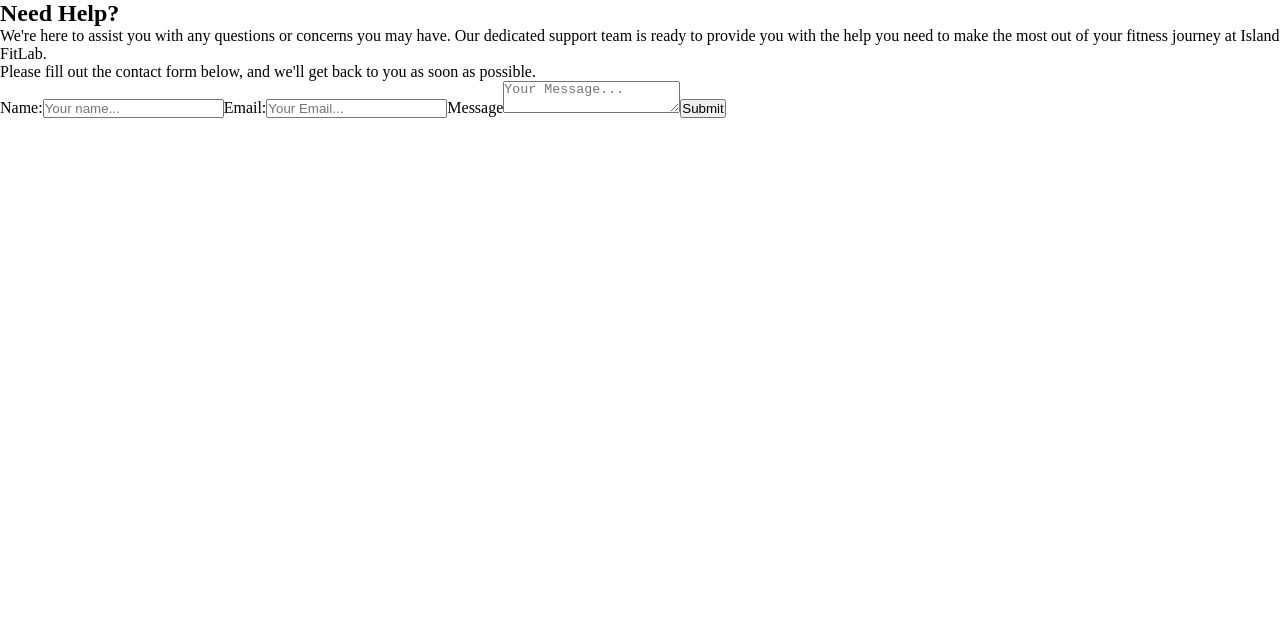
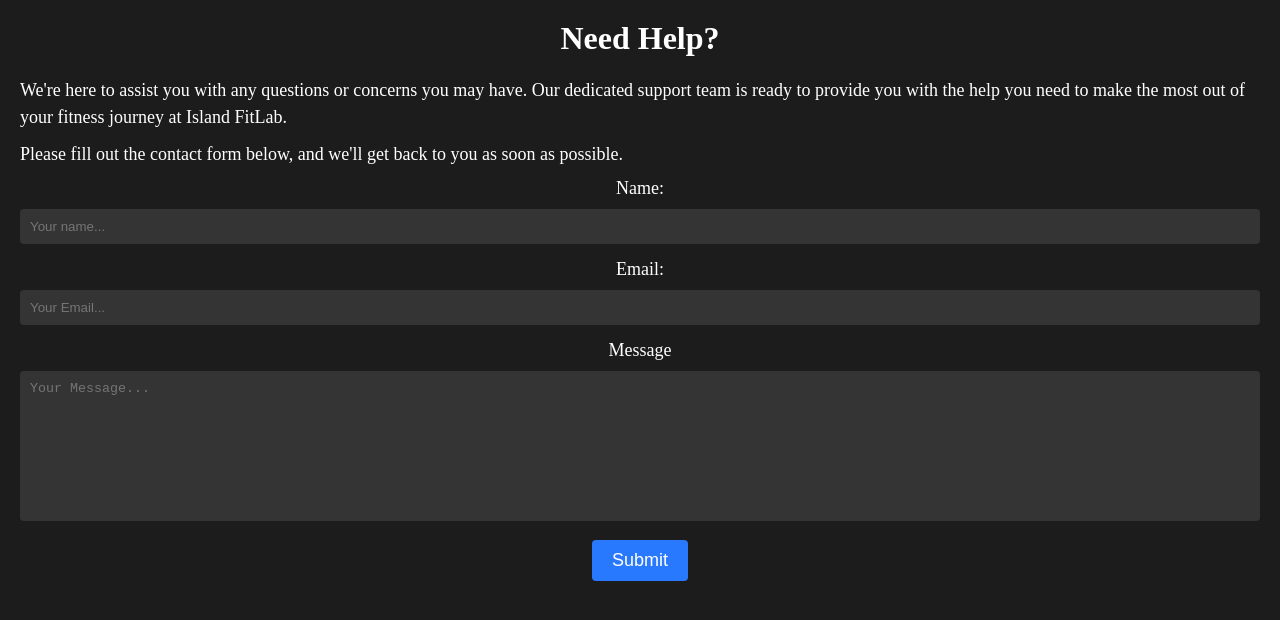
Before and after one commit to Pelani2/FitLab, a React (Create React App) app: page /needhelppage in a window 1280 px wide. Shown: the top 620 px of the page. Built offline with nearby package versions, Linux system fonts and the light colour scheme.

Commit message:
added styles for need help page

```diff
--- a/src/styles/NeedHelpPageStyles.css
+++ b/src/styles/NeedHelpPageStyles.css
@@ -0,0 +1,58 @@
+.need-help__container {
+    background-color: #1c1c1c;
+    color: #ffffff;
+    padding: 20px;
+    height: 100vh;
+}
+
+.need-help__container h2 {
+    font-size: 32px;
+    text-align: center;
+    margin-bottom: 20px;
+}
+
+.need-help__container p {
+    font-size: 18px;
+    line-height: 1.5;
+    margin-bottom: 10px;
+}
+
+.need-help__contact-form {
+    text-align: center;
+}
+
+.need-help__contact-form label {
+    display: block;
+    font-size: 18px;
+    margin-bottom: 10px;
+}
+
+.need-help__contact-form input,
+.need-help__contact-form textarea {
+    width: 100%;
+    padding: 10px;
+    margin-bottom: 15px;
+    border: none;
+    border-radius: 4px;
+    background-color: #343434;
+    color: #ffffff;
+}
+
+.need-help__contact-form textarea {
+    height: 150px;
+    resize: none;
+}
+
+.need-help__contact-form button {
+    padding: 10px 20px;
+    border: none;
+    border-radius: 4px;
+    background-color: #2979ff;
+    font-size: 18px;
+    cursor: pointer;
+    color: #ffffff;
+}
+
+.need-help__contact-form button:hover {
+    background-color: #2962ff;
+}
```
